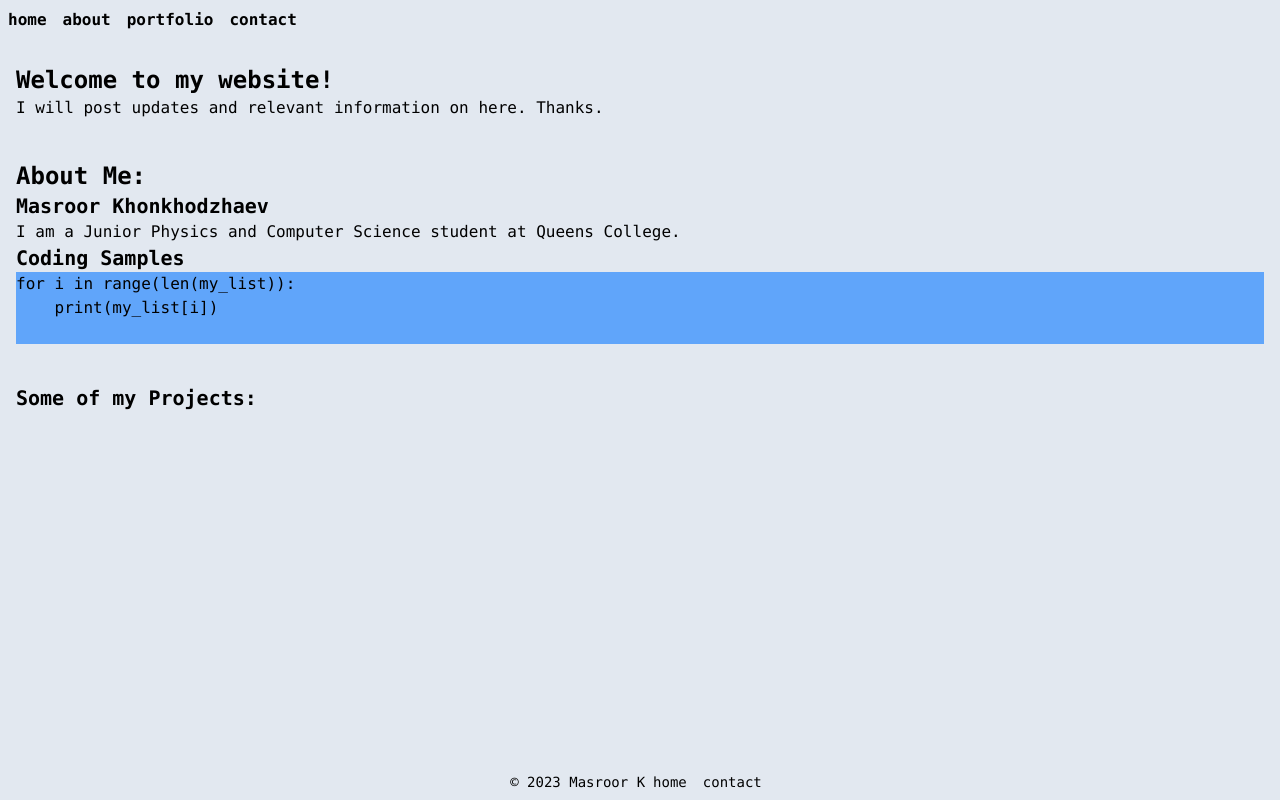
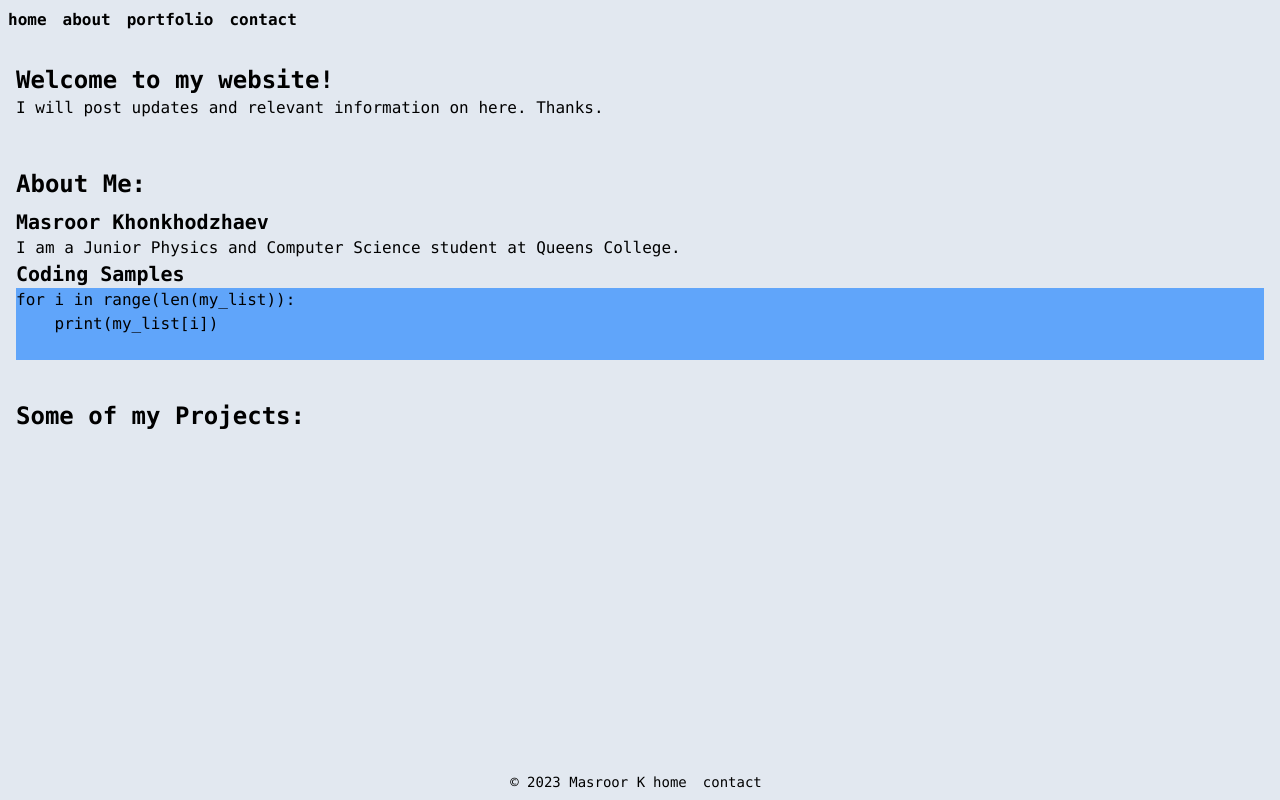
Before and after one commit to masroor47/next-personal-website, a Next.js app: page / in a window 1280 px wide. Built offline with nearby package versions, Linux system fonts and the light colour scheme.

Commit message:
clean up About Section

```diff
--- a/app/(components)/AboutSection.tsx
+++ b/app/(components)/AboutSection.tsx
@@ -1,36 +1,14 @@
-import { getPostData } from "@/lib/posts"
 
 import AboutMe from './aboutMe.mdx';
 
 
-// export async function getStaticProps({ params }: any) {
-//   console.log("IN THE ASYNC FUNC")
-//   const postData = await getPostData("aboutMe");
-
-
-//   return {
-//     props: {
-//       postData,
-//     }
-//   }
-// }
-
-// async function getData() {
-//   const res = await fetch('../../lib/aboutMe.md')
-// }
-
 export default async function AboutSection({ postData }: any) {
-
-
-  // const aboutMe = await getPostData('aboutMe');
 
   return (
     <div className="p-4 my-2">
-      <h1 className="text-2xl font-bold">About Me:</h1>
+      <h1 className="text-2xl font-bold my-2">About Me:</h1>
 
       <AboutMe />
-
-      {/* <div dangerouslySetInnerHTML={{ __html: postData.contentHtml }} /> */}
 
     </div>
   )
--- a/app/(components)/PortfolioSection.tsx
+++ b/app/(components)/PortfolioSection.tsx
@@ -4,13 +4,9 @@
 export default function PortfolioSection() {
 
   return (
-    <div className="">
 
       <div className="p-4 my-2">
-        <h1 className="text-xl font-bold">Some of my Projects:</h1>
+        <h1 className="text-2xl font-bold">Some of my Projects:</h1>
       </div>
-
-
-    </div>
   )
 }
```
